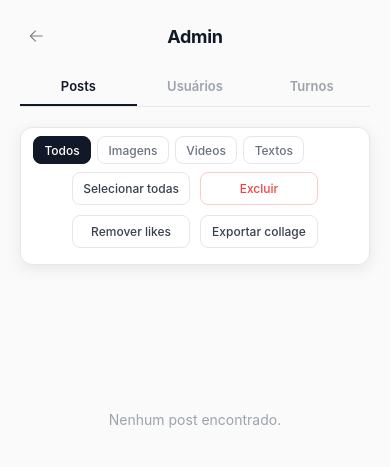
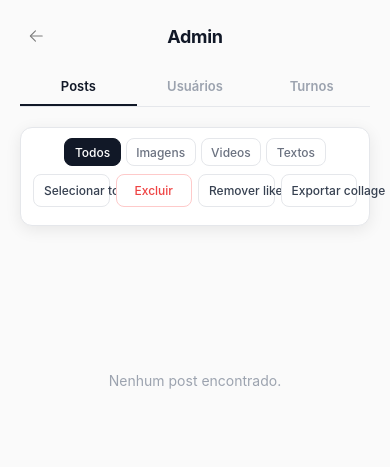
Before and after one commit to JavaRaf/site-bonitinho-mobile, a Flask app: template templates/admin.html in a window 390 px wide. Shown: the top 467 px of the page. Run offline with Flask 3, Linux system fonts and the light colour scheme; the template is opened without the code that fills it, so the values that code supplies are empty.

Commit message:
fix: CSS do actionsPosts responsivo 320px e desktop
- Layout flex com wrap para filtros e botoes em linha
- Background, border e padding no container
- Botoes de acao alinhados a direita com margin-left auto
- Status ocupa linha propria
- Mobile (28rem): coluna unica, filtros e botoes centralizados, botoes com flex:1
- Removidos duplicatas de CSS (admin-post-filters, admin-filter, #adminStatus)

```diff
--- a/static/css/admin.css
+++ b/static/css/admin.css
@@ -512,26 +512,71 @@
   max-width: 100%;
   border-radius: 12px;
   display: flex;
-  flex-direction: column;
+  flex-wrap: wrap;
+  align-items: center;
   gap: 0.5rem;
+  background: var(--surface);
+  border: 1px solid var(--border);
+  padding: 0.625rem 0.75rem;
 }
 
-@media (max-width: 30rem) {
-  #actionsImages {
-    display: grid;
-    grid-template-columns: repeat(2, minmax(0, 1fr));
-    gap: 0.5rem;
+.admin-post-filters {
+  display: flex;
+  gap: 0.3rem;
+}
+
+.admin-filter {
+  padding: 0.35rem 0.6rem;
+  border: 1.5px solid var(--border);
+  border-radius: 8px;
+  background: var(--surface);
+  color: var(--text-secondary);
+  font-size: 0.75rem;
+  font-weight: 500;
+  font-family: inherit;
+  cursor: pointer;
+  transition: background 0.15s, border-color 0.15s, color 0.15s;
+  white-space: nowrap;
+}
+.admin-filter:hover { background: var(--surface-3); border-color: var(--border-strong); }
+.admin-filter.active {
+  background: var(--btn-bg);
+  border-color: var(--text);
+  color: var(--btn-text);
+}
+
+.admin-post-actions-row {
+  display: flex;
+  gap: 0.375rem;
+  flex-wrap: wrap;
+  margin-left: auto;
+}
+
+#adminStatus {
+  font-size: 0.75rem;
+  color: var(--text-secondary);
+  width: 100%;
+  text-align: right;
+}
+
+@media (max-width: 28rem) {
+  #actionsPosts {
+    flex-direction: column;
     align-items: stretch;
   }
-
-  #actionsImages .admin-btn {
-    width: 100%;
-    margin: 0;
+  .admin-post-filters {
+    justify-content: center;
   }
-
-  #adminStatus {
-    grid-column: 1 / -1;
+  .admin-post-actions-row {
     margin-left: 0;
+    justify-content: center;
+  }
+  .admin-post-actions-row .admin-btn {
+    flex: 1;
+    min-width: 0;
+    justify-content: center;
+  }
+}
     text-align: center;
   }
 }
@@ -586,11 +631,6 @@
   font-size: 0.6875rem;
 }
 
-#adminStatus {
-  font-size: 0.75rem;
-  color: var(--text-secondary);
-  margin-left: auto;
-}
 
 /* Confirm modal */
 .confirm-overlay {
@@ -737,38 +777,7 @@
   font-weight: 500;
 }
 
-/* Texts tab */
-.admin-post-filters {
-  display: flex;
-  gap: 0.375rem;
-  width: 100%;
-}
-
-.admin-filter {
-  padding: 0.35rem 0.65rem;
-  border: 1.5px solid var(--border);
-  border-radius: 8px;
-  background: var(--surface);
-  color: var(--text-secondary);
-  font-size: 0.75rem;
-  font-weight: 500;
-  font-family: inherit;
-  cursor: pointer;
-  transition: background 0.15s, border-color 0.15s, color 0.15s;
-}
-.admin-filter:hover { background: var(--surface-3); border-color: var(--border-strong); }
-.admin-filter.active {
-  background: var(--btn-bg);
-  border-color: var(--text);
-  color: var(--btn-text);
-}
-
-.admin-post-actions-row {
-    display: grid;
-    grid-template-columns: repeat(2, 1fr);
-    gap: 10px;
-}
-
+/* Posts tab */
 .admin-type-badge {
   position: absolute;
   top: 0.35rem;
```
